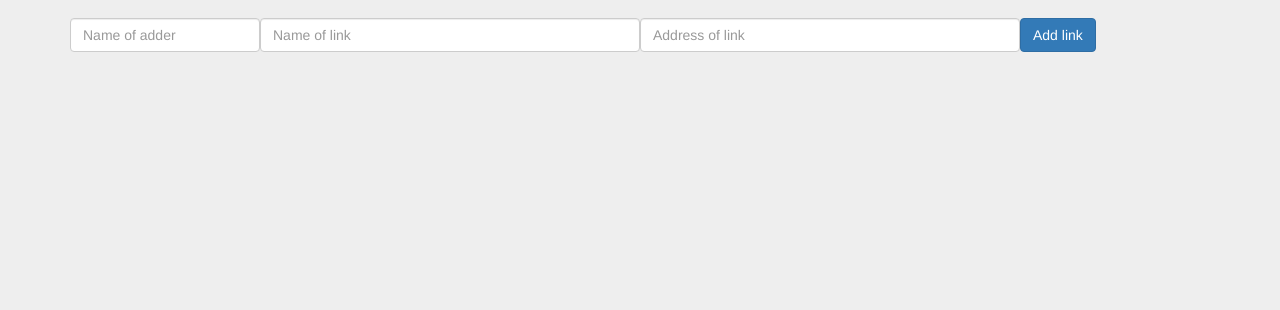
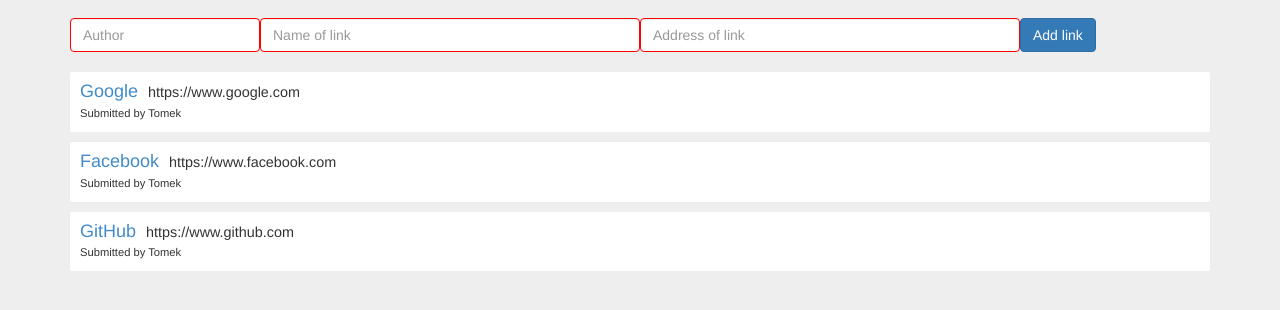
Before and after one commit to TZ-fn/SocialNewsApp, a plain HTML site: page index.html in a window 1280 px wide. Both pictures are taken after a click on the button "Submit". Shown: the part 54-364 px from the top of the page. Drawn offline with nearby package versions, Linux system fonts and the light colour scheme.

Commit message:
Add basic input validation, success-box animation, some CSS changes, 3 sample links

```diff
--- a/css/style.css
+++ b/css/style.css
@@ -2,7 +2,24 @@
   background-color: #eee;
 }
 
-.add-link-form {
+input:invalid {
+  border: 1px solid red;
+}
+
+input:valid {
+  border: 1px solid lightgreen;
+}
+
+.link-added {
+  display: none;
+}
+
+.link-added.success {
+  display: block;
+  animation: fadeOut 2s forwards;
+}
+
+.linkForm {
   display: none;
 }
 
@@ -24,6 +41,7 @@
   background: white;
   padding: 10px;
   margin-bottom: 10px;
+  border-radius: 2px;
 }
 
 
@@ -65,3 +83,17 @@
 .linkForm {
   margin-bottom: 20px;
 }
+
+@keyframes fadeOut {
+  0% {
+    opacity: 1;
+  }
+
+  50% {
+    opacity: 1;
+  }
+
+  100% {
+    opacity: 0;
+  }
+}
--- a/index.html
+++ b/index.html
@@ -10,8 +10,8 @@
 </head>
 
 <body>
+
   <div class="container">
-
     <!-- Bootstrap navigation bar -->
     <nav class="navbar navbar-default">
       <div class="container-fluid">
@@ -32,22 +32,44 @@
         </div>
       </div>
     </nav>
-    <div id="add-link-form" class="add-link-form form-row no-gutters">
+    <div id="addLinkForm" class="linkForm form-row no-gutters">
       <div class="col-md-2">
-        <input type="text" placeholder="Name of adder" class="add-link-input form-control">
+        <input type="text" id="authorInput" placeholder="Author" class="add-link-input form-control" required>
       </div>
       <div class="col-md-4">
-        <input type="text" placeholder="Name of link" class="add-link-input form-control">
+        <input type="text" id="nameInput" placeholder="Name of link" class="add-link-input form-control" required>
       </div>
       <div class="col-md-4">
-        <input type="text" placeholder="Address of link" class="add-link-input form-control">
+        <input type="text" id="addressInput" placeholder="Address of link" class="add-link-input form-control" required>
       </div>
-      <button id="addLinkBtn" class="btn btn-primary">Add link</button>
+      <button id="addLinkBtn" class="btn btn-primary" type="submit">Add link</button>
     </div>
     <div id="content">
       <!-- Dynamic content goes here -->
+      <div id="linkAdded" class="link-added alert alert-success">
+      </div>
+      <div class="link">
+        <h4 class="linkHeadline">
+          <a class="linkTitle" href='https://www.google.com'>Google</a>
+          <span class="linkUrl">https://www.google.com</span>
+        </h4>
+        <span class="linkAuthor">Submitted by Tomek</span>
+      </div>
+      <div class="link">
+        <h4 class="linkHeadline">
+          <a class="linkTitle" href='https://www.facebook.com'>Facebook</a>
+          <span class="linkUrl">https://www.facebook.com</span>
+        </h4>
+        <span class="linkAuthor">Submitted by Tomek</span>
+      </div>
+      <div class="link">
+        <h4 class="linkHeadline">
+          <a class="linkTitle" href='https://www.github.com'>GitHub</a>
+          <span class="linkUrl">https://www.github.com</span>
+        </h4>
+        <span class="linkAuthor">Submitted by Tomek</span>
+      </div>
     </div>
-
   </div>
 
   <!-- JavaScript code goes into this file -->
--- a/js/script.js
+++ b/js/script.js
@@ -1,10 +1,42 @@
 'use strict';
 window.onload = function () {
-  const submitBtn = document.querySelector('#submitButton'),
-    contentBox = document.querySelector('#content'),
-    addLinkForm = document.querySelector('#add-link-form');
-  const addLink = () => {
+  const submitBtn = document.querySelector('#submitButton');
+  const addLinkBtn = document.querySelector('#addLinkBtn');
+  const contentBox = document.querySelector('#content');
+  const addLinkForm = document.querySelector('#addLinkForm');
+  const authorInput = document.querySelector('#authorInput');
+  const nameInput = document.querySelector('#nameInput');
+  const addressInput = document.querySelector('#addressInput');
+  const linkAdded = document.querySelector('#linkAdded');
+
+  const showAddLink = () => {
     addLinkForm.style.display = 'block';
   };
-  submitBtn.addEventListener('click', () => addLink());
+
+  const addLink = (author, name, address) => {
+    if (author === '' || name === '' || address === '') {
+      alert('Please fill missing data.');
+    } else {
+      address = (address.slice(0, 7) === 'http://' || address.slice(0, 8) === 'https://') ? address : `http://${address}`;
+      // contentBox.innerHTML += `
+      // <div class="link">
+      //     <h4 class="linkHeadline">
+      //       <a class="linkTitle" href='${address}'>${name}</a>
+      //       <span class="linkUrl">${address}</span>
+      //     </h4>
+      //     <span class="linkAuthor">Submitted by ${author}</span>
+      //   </div>
+      // `;
+      linkAdded.classList += ' success';
+      linkAdded.innerHTML = `<p>The link ${name} was successfully added!</p>`;
+      authorInput.value = '';
+      nameInput.value = '';
+      addressInput.value = '';
+      addLinkForm.style.display = 'none';
+    }
+  };
+
+  addLinkBtn.addEventListener('click', () => addLink(authorInput.value.trim(), nameInput.value.trim(), addressInput.value.trim()));
+  submitBtn.addEventListener('click', () => showAddLink());
+  linkAdded.addEventListener('animationend', () => linkAdded.style.display = 'none');
 };
```
